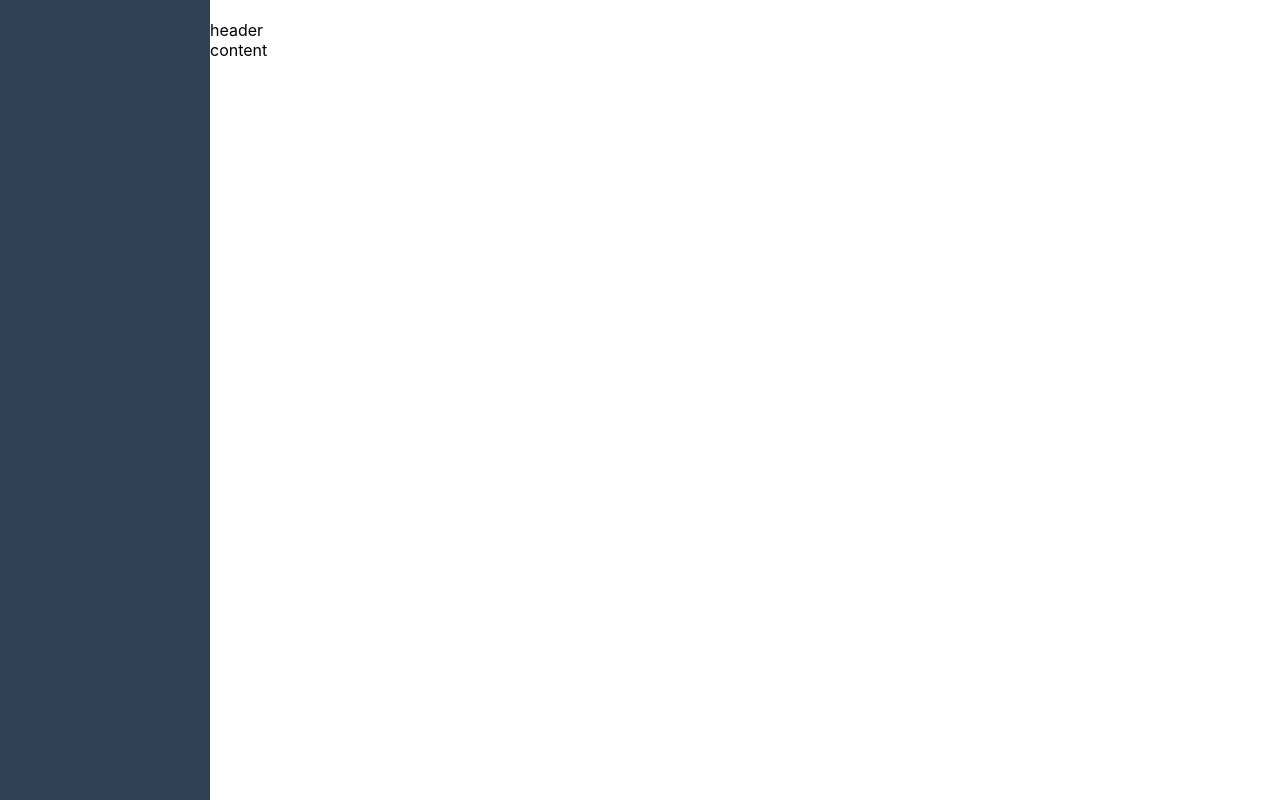
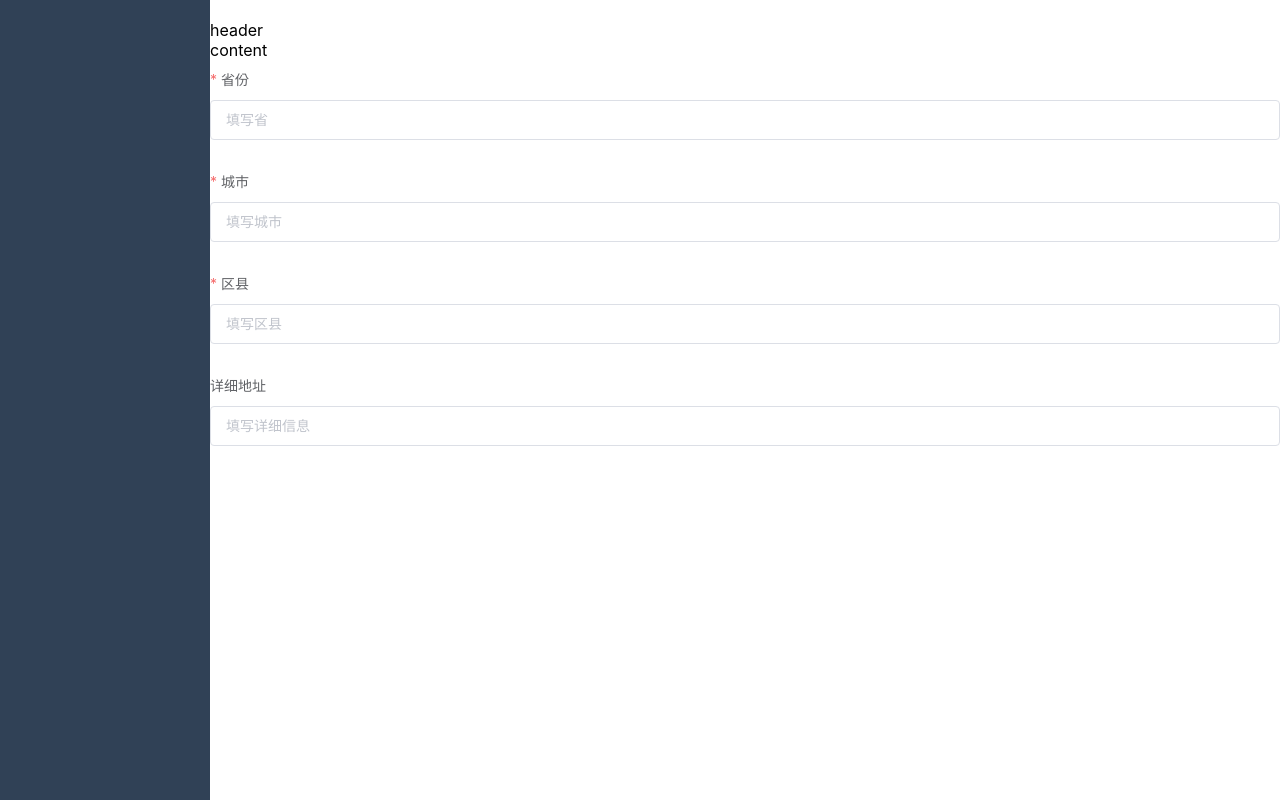
Before and after one commit to cookiepool/common-template-project, a Vue app: page /#/dashboard in a window 1280 px wide. Built offline with nearby package versions, Linux system fonts and the light colour scheme.

Commit message:
验证饿了么的表单验证的模式

```diff
--- a/src/layout/components/AppMain.vue
+++ b/src/layout/components/AppMain.vue
@@ -1,14 +1,30 @@
 <template>
   <div class="app-main-wraper">
     <p>content</p>
+    <child-com :address="formData.address"></child-com>
   </div>
 </template>
 
 <script>
+import ChildCom from './ChildCom';
+
 export default {
   name: 'AppMain',
+  components: {
+    'child-com': ChildCom
+  },
   data() {
-    return {};
+    return {
+      formData: {
+        name: 'lily',
+        address: {
+          provice: '',
+          city: '',
+          county: '',
+          detail: ''
+        }
+      }
+    };
   }
 };
 </script>
--- /dev/null
+++ b/src/layout/components/ChildCom.vue
@@ -0,0 +1,55 @@
+<template>
+  <div class="test-wraper">
+    <el-form :model="addressInfo" :rules="rules">
+      <el-form-item label="省份" prop="provice">
+        <el-input v-model="addressInfo.provice" placeholder="填写省"></el-input>
+      </el-form-item>
+      <el-form-item label="城市" prop="city">
+        <el-input v-model="addressInfo.city" placeholder="填写城市"></el-input>
+      </el-form-item>
+      <el-form-item label="区县" prop="county">
+        <el-input
+          v-model="addressInfo.county"
+          placeholder="填写区县"
+        ></el-input>
+      </el-form-item>
+      <el-form-item label="详细地址" prop="detail">
+        <el-input
+          v-model="addressInfo.detail"
+          placeholder="填写详细信息"
+        ></el-input>
+      </el-form-item>
+    </el-form>
+  </div>
+</template>
+
+<script>
+export default {
+  name: 'ChildCom',
+  props: {
+    address: {
+      type: Object
+    }
+  },
+  data() {
+    return {
+      addressInfo: {},
+      provice: '',
+      rules: {
+        provice: [{ required: true, message: '请输入省份', trigger: 'blur' }],
+        city: [{ required: true, message: '请输入城市', trigger: 'blur' }],
+        county: [{ required: true, message: '请输入区县', trigger: 'blur' }],
+        detail: [{ required: false, message: '请输入详细', trigger: 'blur' }]
+      }
+    };
+  },
+  mounted() {
+    this.addressInfo = this.address;
+  }
+};
+</script>
+
+<style lang="scss" scoped>
+.test-wraper {
+}
+</style>
--- a/src/main.js
+++ b/src/main.js
@@ -7,8 +7,11 @@ import store from './store';
 import './styles/reset.scss';
 
 // 引入element-ui（按需引入）
-import { Input, Button } from 'element-ui';
-Vue.use(Input).use(Button);
+import { Input, Button, Form, FormItem } from 'element-ui';
+Vue.use(Input)
+  .use(Button)
+  .use(Form)
+  .use(FormItem);
 
 Vue.config.productionTip = false;
 
```
Also changed, not shown: src/elementui-list/list.js (added, +164 -0 lines).
